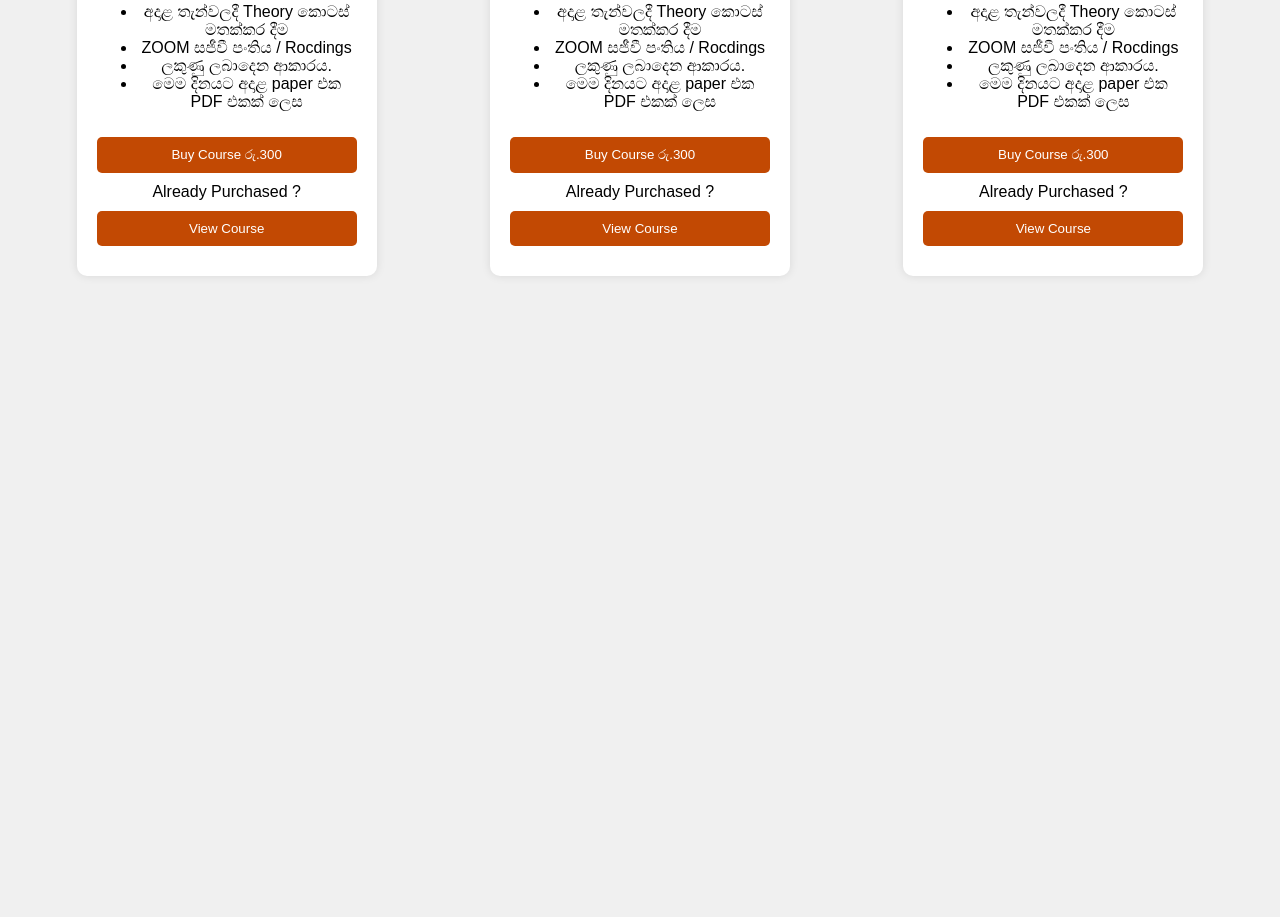
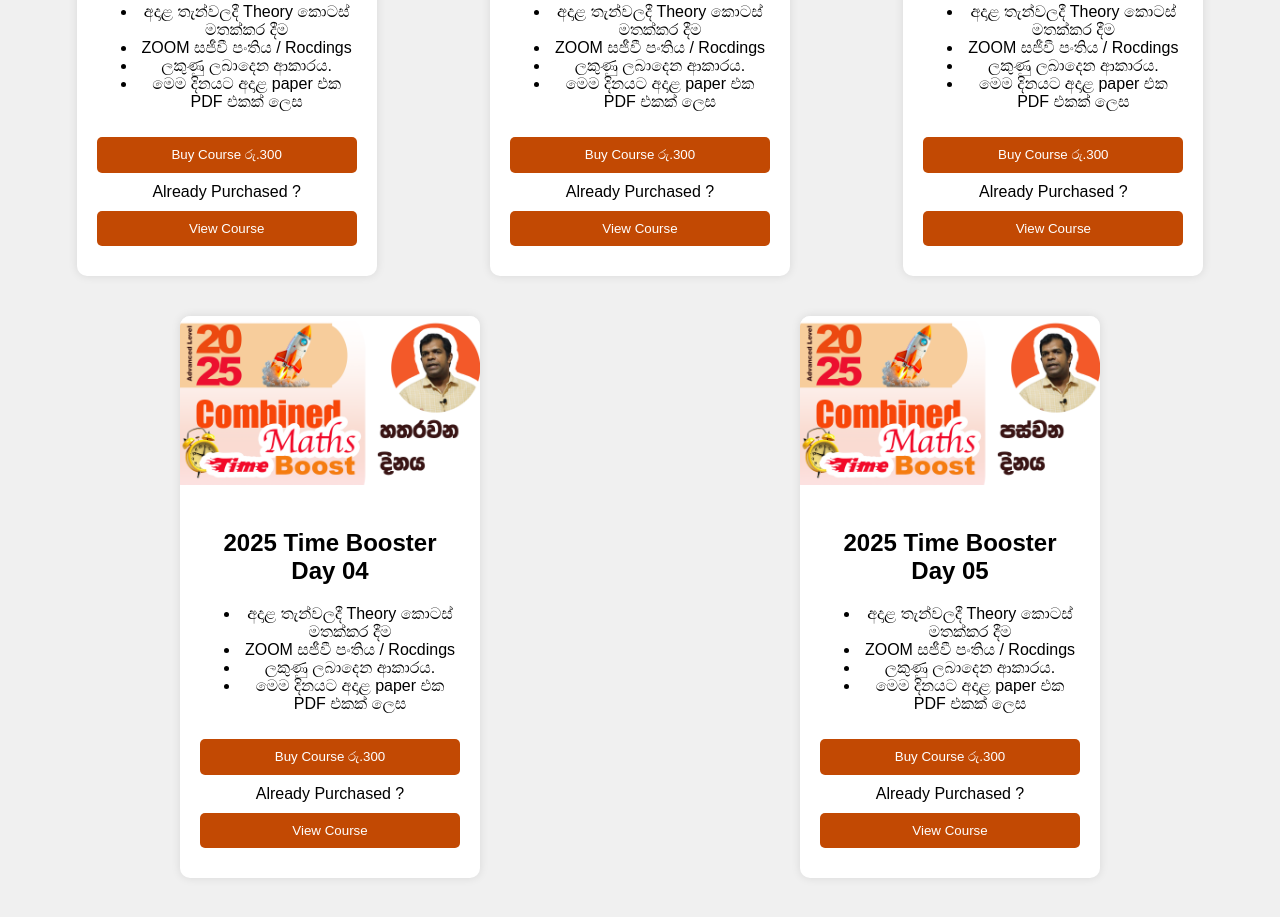
Before and after one commit to thisisdineth/course-page, a plain HTML site: page index.html in a window 1280 px wide. Shown: the part 517-1434 px from the top of the page. Before the commit the page ends 833 px from the top, so only its background shows below. Drawn offline with Linux system fonts and the light colour scheme.

Commit message:
Update index.html

```diff
--- a/index.html
+++ b/index.html
@@ -145,6 +145,46 @@
                 </ul>
 
                 <button class="buy-button"
+                    onclick="location.href='https://nas.io/asokagunawardana/products/xxls'">Buy
+                    Course රු.300</button>
+
+                    Already Purchased ?
+                <button class="view-button" onclick="location.href='https://nas.io/asokagunawardana/products/xxls'">View
+                    Course</button>
+            </div>
+        </section>
+        <section class="course" id="course1">
+            <img src="thumbnails/day4.png" alt="Course 1 Thumbnail">
+            <div class="course-details">
+                <h2>2025 Time Booster Day 04</h2>
+                <ul>
+                    <li>අදාළ තැන්වලදී Theory කොටස් මතක්කර දීම</li>
+                    <li>ZOOM සජීවී පංතිය / Rocdings</li>
+                    <li>ලකුණු ලබාදෙන ආකාරය.</li>
+                    <li>මෙම දිනයට අදාළ paper එක PDF එකක් ලෙස</li>
+                </ul>
+
+                <button class="buy-button"
+                    onclick="location.href='https://2025.combinedmaths.org/404.html'">Buy
+                    Course රු.300</button>
+
+                    Already Purchased ?
+                <button class="view-button" onclick="location.href='https://2025.combinedmaths.org/404.html'">View
+                    Course</button>
+            </div>
+        </section>
+        <section class="course" id="course1">
+            <img src="thumbnails/day5.png" alt="Course 1 Thumbnail">
+            <div class="course-details">
+                <h2>2025 Time Booster Day 05</h2>
+                <ul>
+                    <li>අදාළ තැන්වලදී Theory කොටස් මතක්කර දීම</li>
+                    <li>ZOOM සජීවී පංතිය / Rocdings</li>
+                    <li>ලකුණු ලබාදෙන ආකාරය.</li>
+                    <li>මෙම දිනයට අදාළ paper එක PDF එකක් ලෙස</li>
+                </ul>
+
+                <button class="buy-button"
                     onclick="location.href='https://2025.combinedmaths.org/404.html'">Buy
                     Course රු.300</button>
 
```
